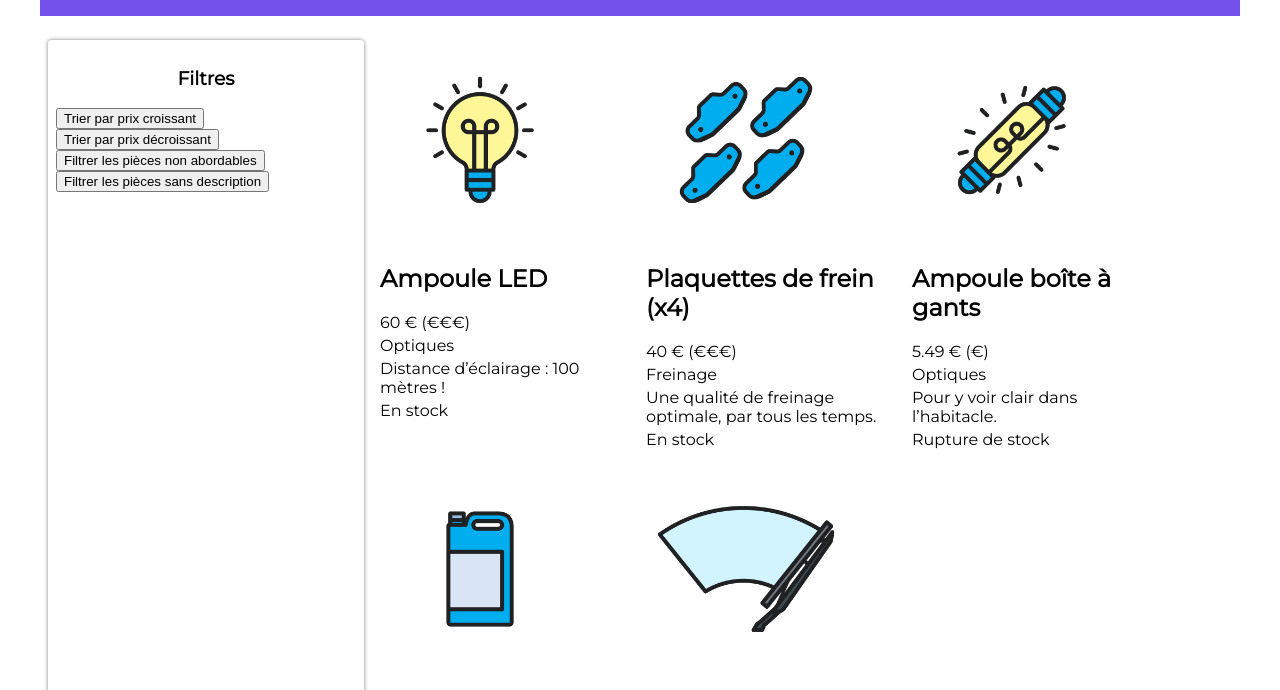
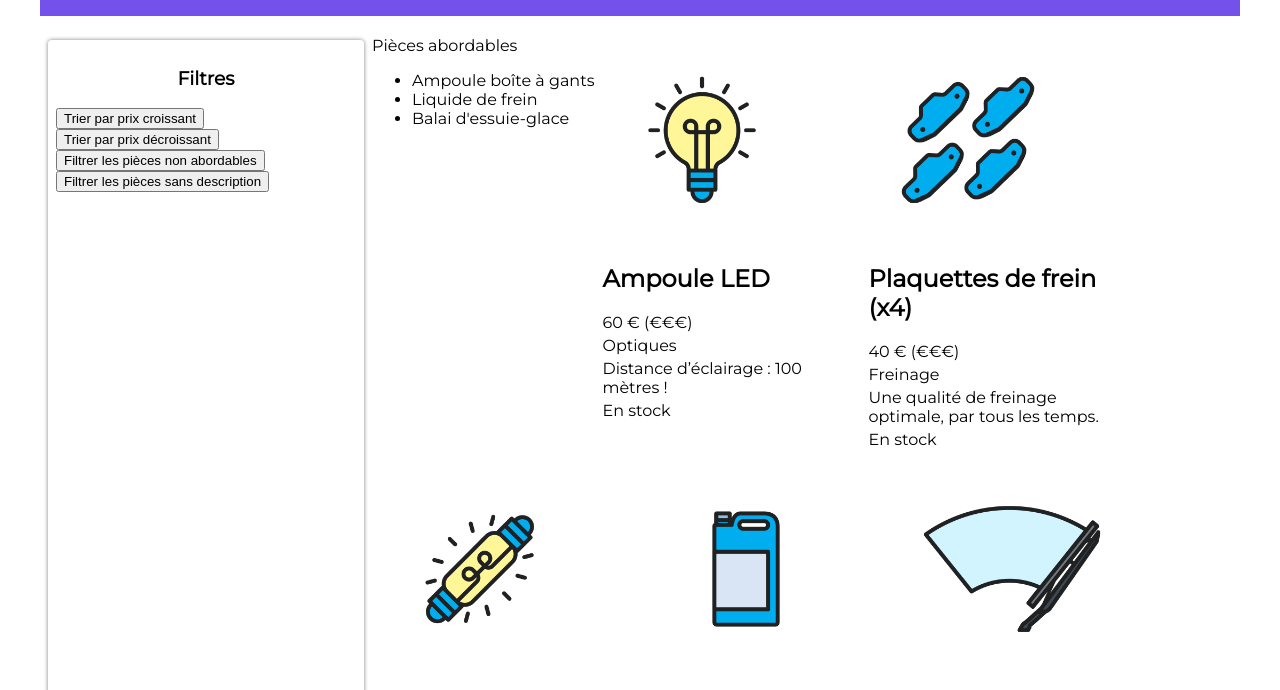
Before and after one commit to aurelien-oc-mentorship/creez_des_pages_web_dynamiques_avec_javascript_front, a website with bundled scripts: page index.html in a window 1280 px wide. Both pictures are taken after a click on the button "Filtrer les pièces non abordables". Shown: the part 98-788 px from the top of the page. Built offline with nearby package versions, Linux system fonts and the light colour scheme.

Commit message:
Add filter both options

```diff
--- a/index.html
+++ b/index.html
@@ -26,6 +26,7 @@
 
 			<!-- Fiches produits -->
 			<section class="fiches">
+				<div class="resultats-filtres"></div>
 			</section>
 		</main>
 	</body>
--- a/pieces.js
+++ b/pieces.js
@@ -1,4 +1,6 @@
 import pieces from "./pieces-autos.js";
+
+const noms = pieces.map(piece => piece.nom);
 
 for(let index = 0; index < pieces.length ; index++){
     const article = pieces[index];
@@ -36,15 +38,58 @@ boutonTrier.addEventListener("click", function () {
 
 });
 
+// OPTION 1
 const boutonFiltrer = document.querySelector(".btn-filtrer");
-
 boutonFiltrer.addEventListener("click", function () {
     const piecesFiltrees = pieces.filter(function (piece) {
         return piece.prix <= 35;
      });
-     console.log(piecesFiltrees);
+    const noms = piecesFiltrees.map(piece => piece.nom);
 
+    //Création de l'en-tête
+    const pElement = document.createElement('p')
+    pElement.innerText = "Pièces abordables";
+    //Création de la liste
+    const abordablesElements = document.createElement('ul');
+    //Ajout de chaque nom à la liste
+    for(let i=0; i < noms.length ; i++){
+        const nomElement = document.createElement('li');
+        nomElement.innerText = noms[i];
+        abordablesElements.appendChild(nomElement)
+    }
+    // Ajout de l'en-tête puis de la liste au bloc résultats filtres
+    document.querySelector('.resultats-filtres')
+        .appendChild(pElement)
+        .appendChild(abordablesElements)
 });
+
+/*
+// OPTION 2
+boutonFiltrer.addEventListener("click", function () {
+    const noms = pieces.map(piece => piece.nom);
+    //boucle for de la fin vers le début
+    for(let i = pieces.length -1 ; i >= 0; i--){
+        if(pieces[i].prix > 35){
+            noms.splice(i,1)
+        }
+    }
+    //Création de l'en-tête
+    const pElement = document.createElement('p')
+    pElement.innerText = "Pièces abordables";
+    //Création de la liste
+    const abordablesElements = document.createElement('ul');
+    //Ajout de chaque nom à la liste
+    for(let i=0; i < noms.length ; i++){
+        const nomElement = document.createElement('li');
+        nomElement.innerText = noms[i];
+        abordablesElements.appendChild(nomElement)
+    }
+    // Ajout de l'en-tête puis de la liste au bloc résultats filtres
+    document.querySelector('.resultats-filtres')
+        .appendChild(pElement)
+        .appendChild(abordablesElements)
+});
+*/
 
 const boutonFiltrerDescription = document.querySelector(".btn-filtrer-description");
 
```
